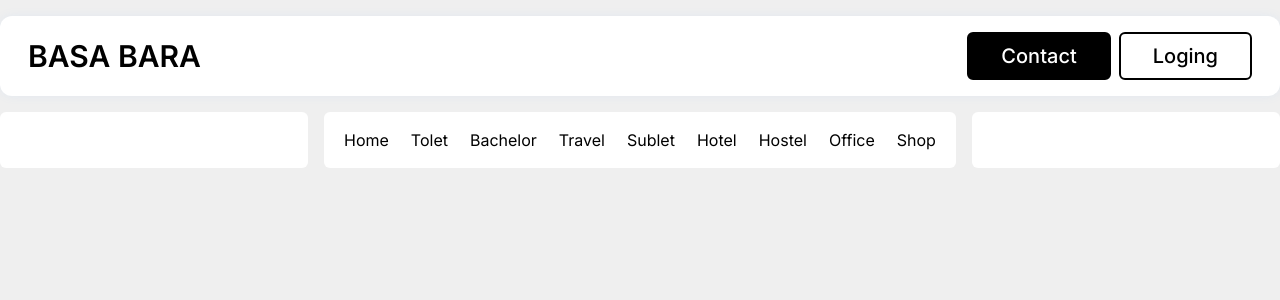
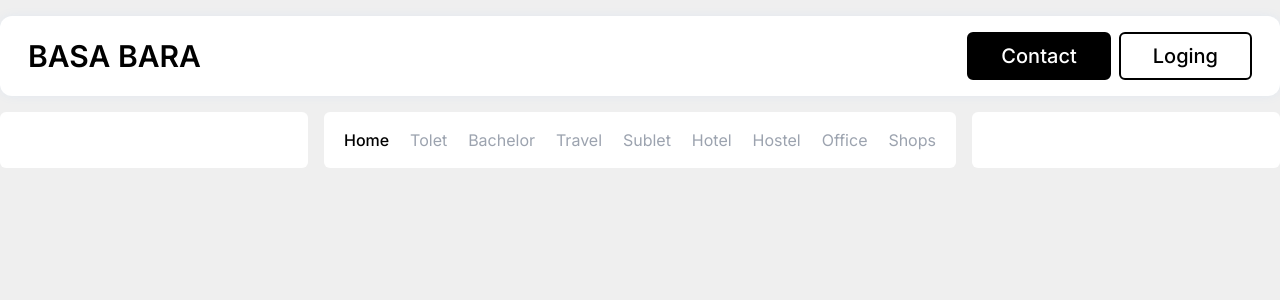
Before and after one commit to Amdadul-HQ/rant-house, a Next.js app: page / in a window 1280 px wide. Shown: the top 300 px of the page. Built offline with nearby package versions, Linux system fonts and the light colour scheme.

Commit message:
adding category in active nav link

```diff
--- a/src/components/shared/CategoryNav.jsx
+++ b/src/components/shared/CategoryNav.jsx
@@ -1,4 +1,9 @@
+'use client'
+import { usePathname } from 'next/navigation'
+import Link from 'next/link'
+
 const CategoryNav = () => {
+    const pathName = usePathname();
 
     const links = [
         {
@@ -34,7 +39,7 @@ const CategoryNav = () => {
             path:"/office"
         },
         {
-            title:"Shop",
+            title:"Shops",
             path:"/shop"
         },
     ]
@@ -44,7 +49,7 @@ const CategoryNav = () => {
             <div className="col-span-1 py-4 px-5 bg-white rounded-md"></div>
             <div className="col-span-2 flex gap-x-4 bg-white px-5 py-4 rounded-md justify-between">
                 {
-                    links.map((link,i)=> <button key={i}>{link.title}</button>)
+                    links.map((link,i)=> <Link href={link.path} className={`${pathName === link.path ? "text-black font-medium" : "hover:text-black text-gray-400 duration-300 transition-all"}`} key={i}>{link.title}</Link>)
                 }
             </div>
             <div className="col-span-1 py-4 px-5 bg-white rounded-md"></div>
```
